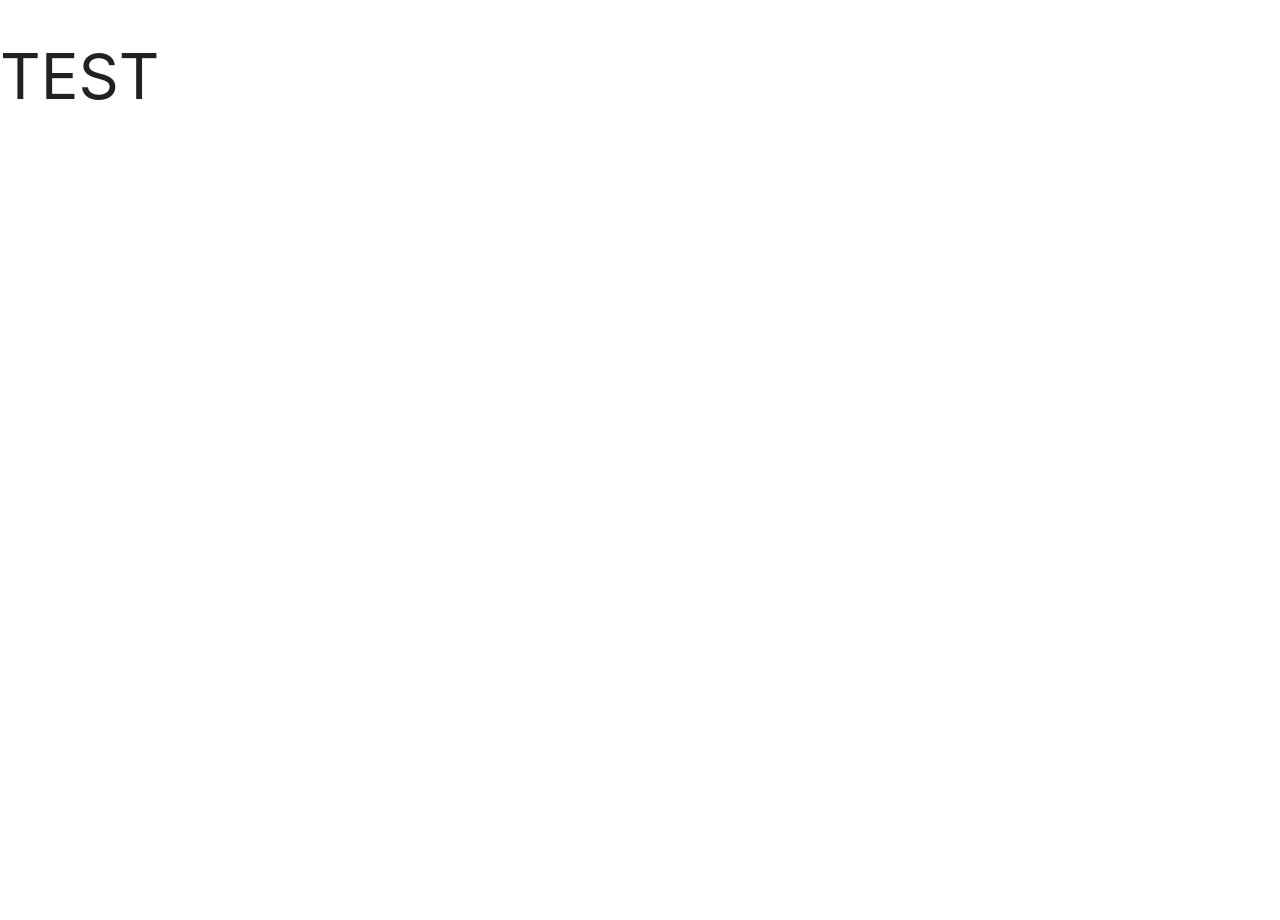
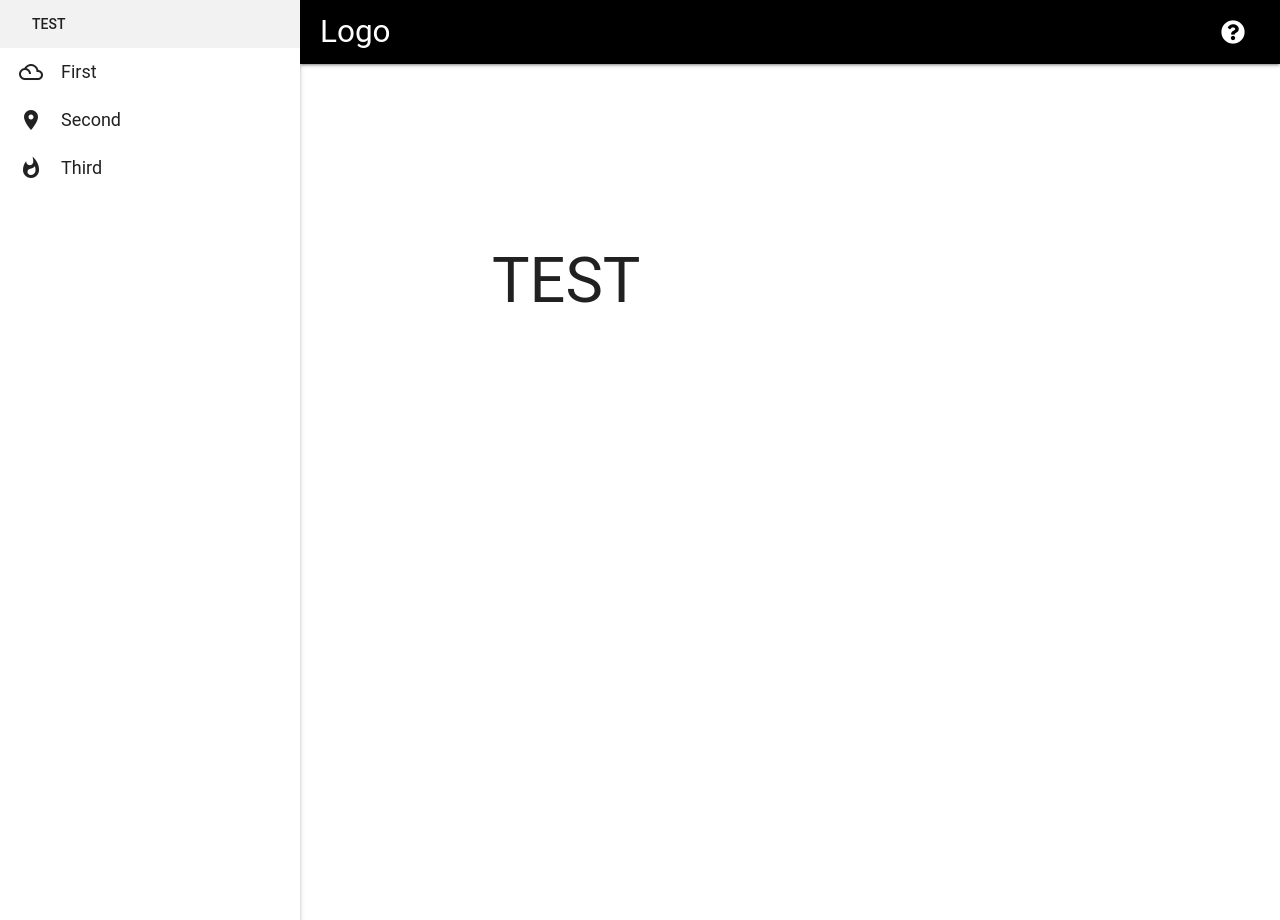
Before and after one commit to dkage/kindle_manga, a Django app: page / in a window 1280 px wide. Before the commit the page is almost empty. Run offline with Django 3.2, Linux system fonts and the light colour scheme; some libraries are stand-ins or nearby versions.

Commit message:
Add redudant index path, add css, add js, add html structure

```diff
--- a/core/urls.py
+++ b/core/urls.py
@@ -3,5 +3,7 @@ import core.views as core
 
 urlpatterns = [
     path('', core.index, name='index'),
+    path('index', core.index),
+
     path('register', core.register, name='register')
 ]
--- /dev/null
+++ b/static/css/main.css
@@ -0,0 +1,20 @@
+body, ul, li, p {
+    list-style: none;
+    font-size: 1.2rem;
+    font-family: Roboto, serif;
+    display: flex;
+    flex-direction: column;
+}
+
+.navbar-static-top, #content {
+    padding-left: 300px;
+}
+
+#top-nav {
+    background: black !important;
+    justify-content: center;
+    padding: 0 20px 0 20px;
+}
+
+header {
+}
--- /dev/null
+++ b/static/js/main.js
@@ -0,0 +1 @@
+M.AutoInit();
--- a/templates/base.html
+++ b/templates/base.html
@@ -5,21 +5,67 @@
 <head>
     <meta charset="UTF-8">
     <link href="{% static 'favicon.ico' %}" rel="shortcut icon" type="image/png" />
+    <link rel="stylesheet" href="{% static 'css/main.css'%}">
     <link rel="stylesheet" href="https://cdnjs.cloudflare.com/ajax/libs/materialize/1.0.0/css/materialize.min.css">
     <script src="https://cdnjs.cloudflare.com/ajax/libs/materialize/1.0.0/js/materialize.min.js"></script>
+    <link rel="stylesheet" href="https://use.fontawesome.com/releases/v5.13.0/css/all.css"
+          integrity="sha384-Bfad6CLCknfcloXFOyFnlgtENryhrpZCe29RTifKEixXQZ38WheV+i/6YWSzkz3V" crossorigin="anonymous">
+    <link rel = "stylesheet" href = "https://fonts.googleapis.com/icon?family=Material+Icons"><link rel = "stylesheet">
+
 
     <title>Kindle Manga</title>
 
 </head>
-<body>
+<body class="has-fixed-sidenav">
 
-<div id="content">
+<header>
+    <div class="navbar-static-top">
+        <nav id="top-nav">
+            <div class="nav-wrapper">
+                <a href="#" class="brand-logo">Logo</a>
+                <ul id="nav-mobile" class="right hide-on-med-and-down">
+                    <li><a href="https://www.google.com"><i class="fa fa-question-circle"></i></a></li>
+                    <li><a href="https://www.google.com"><i class="fa fa-cog"></i></a></li>
+                    <li><a href="https://www.google.com"><i class="fa fa-user"></i></a></li>
+                </ul>
+            </div>
+        </nav>
+    </div>
+
+    <ul class="sidenav sidenav-fixed" id="sidenav-left">
+        <li>
+            <a href="" class="brand-logo">TEST</a>
+        </li>
+        <li class="no-padding">
+            <ul class="collapsible collapsible-accordion">
+                <li>
+                    <div class="collapsible-header"><i class="material-icons">filter_drama</i>First</div>
+                    <div class="collapsible-body"><span>Lorem ipsum dolor sit amet.</span></div>
+                </li>
+                <li>
+                    <div class="collapsible-header"><i class="material-icons">place</i>Second</div>
+                    <div class="collapsible-body"><span>Lorem ipsum dolor sit amet.</span></div>
+                </li>
+                <li>
+                    <div class="collapsible-header"><i class="material-icons">whatshot</i>Third</div>
+                    <div class="collapsible-body"><span>Lorem ipsum dolor sit amet.</span></div>
+                </li>
+
+            </ul>
+        </li>
+    </ul>
+
+    <div></div>
+
+</header>
+
+<div id="content" class="container">
 
     {% block content %}
-
     {% endblock %}
 
 </div>
 
 </body>
+<script src="{% static 'js/main.js' %}"></script>
 </html>
```
Also changed, not shown: templates/login.html (+8 -1 lines).
